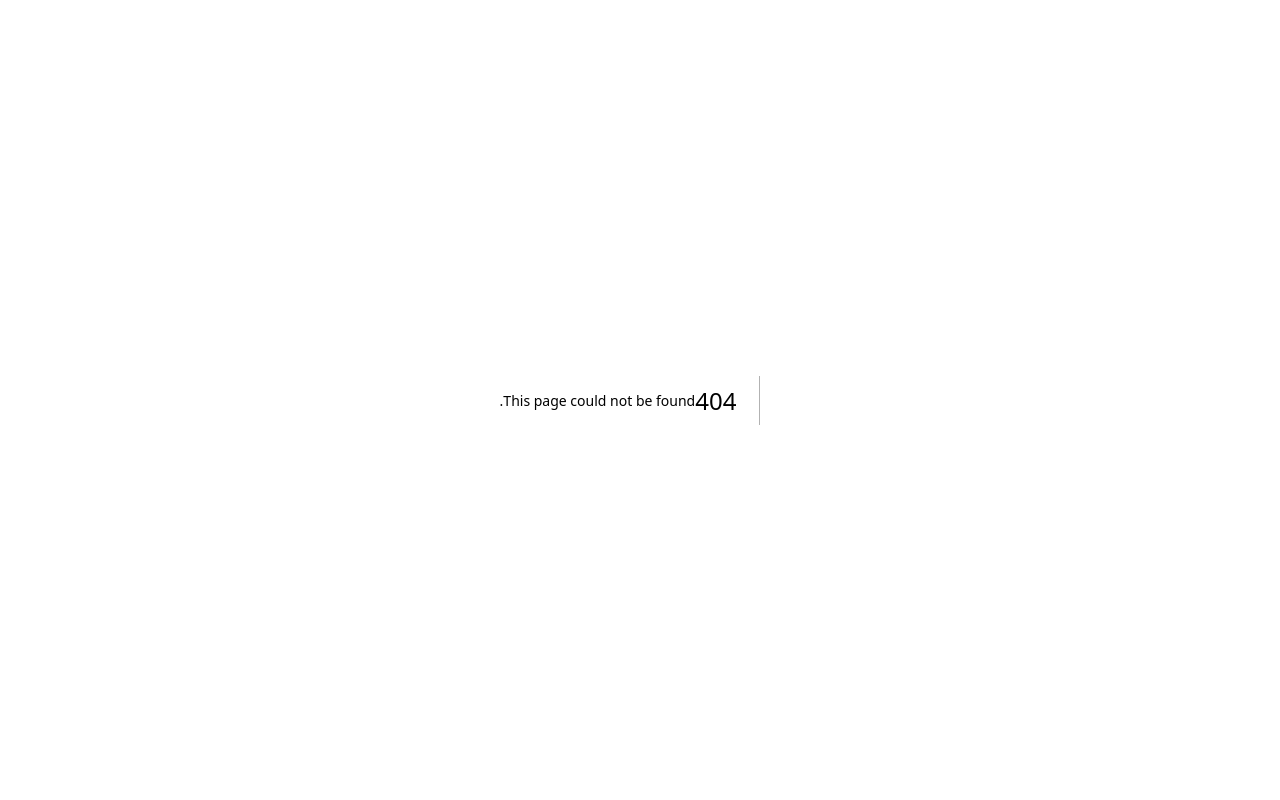
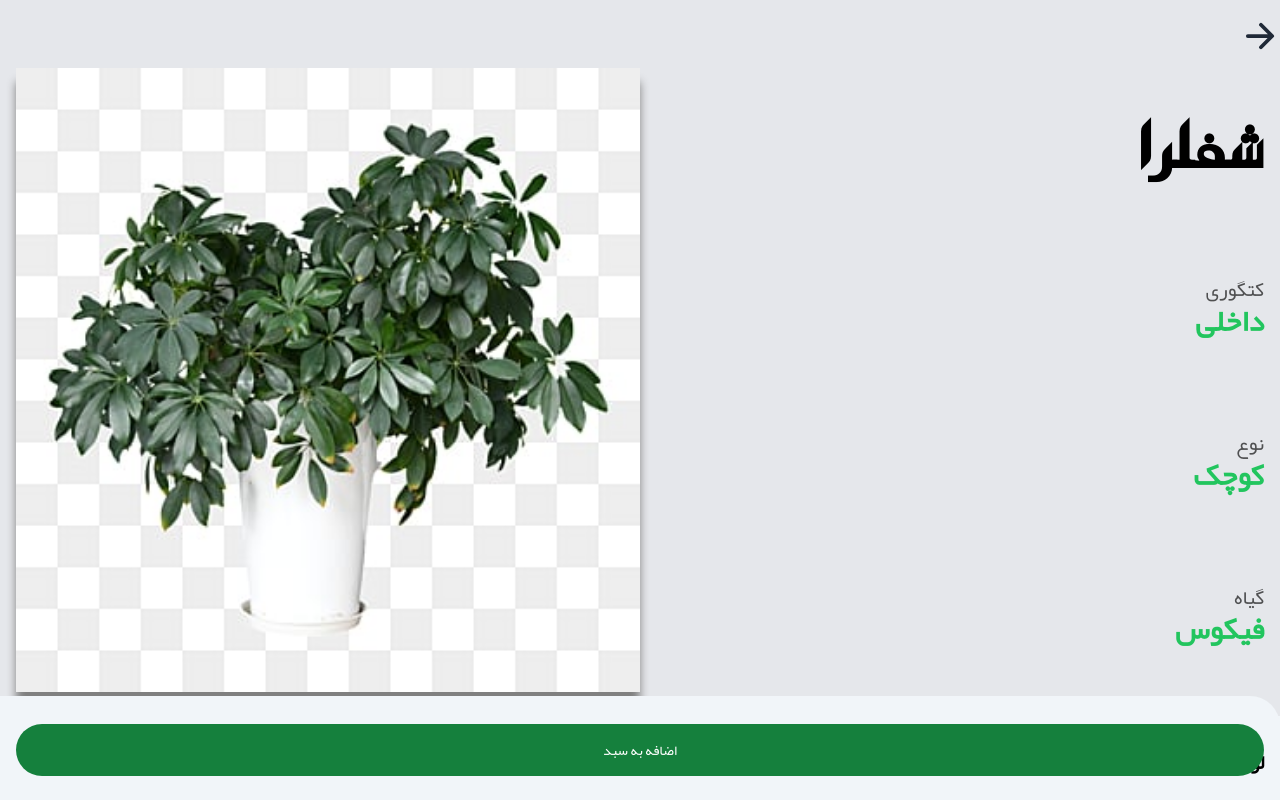
Before and after one commit to SinaAndDan/Sina-Flower-2024, a Next.js app: page /products/1 in a window 1280 px wide. Before the commit this address had no page. Shown: the top 800 px of the page. Built offline with nearby package versions, Linux system fonts and the light colour scheme.

Commit message:
dynamic routes added

```diff
--- a/src/app/components/DetailPage/Detail.tsx
+++ b/src/app/components/DetailPage/Detail.tsx
@@ -8,7 +8,7 @@ import Reviews from "./Reviews";
 import About from "./About";
 import Maintaining from "./Maintaining";
 
-const DetailNavbar: React.FC = () => {
+const DetailNavbar: React.FC<{ product: number }> = ({ product }) => {
   const textareaRef = useRef<HTMLTextAreaElement | null>(null);
   const [value, setValue] = useState<string>("");
   const [about, setAbout] = useState<boolean | null>(false);
@@ -56,7 +56,7 @@ const DetailNavbar: React.FC = () => {
 
   return (
     <div className="font-yekan w-full">
-      <DetailHero />
+      <DetailHero productId={product} />
       <div className="container mx-auto sm:px-0 px-2">
         <h6 className="mt-8 px-4 font-semibold sm:text-xl">
           لورم ایپسوم متن ساختگی با تولید سادگی نامفهوم از صنعت چاپ و با استفاده
--- a/src/app/components/DetailPage/DetailHero.tsx
+++ b/src/app/components/DetailPage/DetailHero.tsx
@@ -1,9 +1,25 @@
-import React from "react";
+import React, { useEffect, useState } from "react";
 import Image from "next/image";
 import { IoArrowForward } from "react-icons/io5";
 import ficus from "../../../../public/ficus.png";
+import { flowerData } from "../../../data/flowerdata";
 
-const DetailHero: React.FC = () => {
+const DetailHero: React.FC<{ productId: number }> = ({ productId }) => {
+  const [selectedProduct, setSelectedProduct] = useState<{
+    id: number;
+    name: string;
+    price: string;
+    image: string;
+  } | null>(null);
+
+  useEffect(() => {
+    // Search for product
+    const product = flowerData.find((item) => item.id === productId);
+    setSelectedProduct(product || null);
+  }, [productId]);
+
+  console.log(selectedProduct);
+
   return (
     <div className="container mx-auto sm:px-0 px-2 w-full bg-gray-200 relative notched-corner">
       <div className="w-full content-notch">
@@ -13,7 +29,7 @@ const DetailHero: React.FC = () => {
         <div className="h-full px-4 pb-6 mt-3 flex justify-between">
           <div className="flex flex-col justify-around">
             <h5 className="font-bold font-abasan text-2xl sm:text-4xl md:text-5xl xl:text-7xl">
-              فیکوس لیراتا
+              {selectedProduct?.name}
             </h5>
             <div className="">
               <p className="opacity-65 text-xs sm:text-base md:text-lg xl:text-xl">
@@ -42,10 +58,11 @@ const DetailHero: React.FC = () => {
           </div>
           <Image
             width={500}
-            height={200}
-            src={ficus}
+            height={300}
+            src={selectedProduct?.image || "/ficus.png"}
             alt="هیجی"
             className="md:w-full lg:w-1/2 saturate-150 shadow-gray-100 image-shadow"
+            layout="'intrinsic"
           />
         </div>
       </div>
--- a/src/app/components/MainPage/Products/FlowerCard.tsx
+++ b/src/app/components/MainPage/Products/FlowerCard.tsx
@@ -15,7 +15,7 @@ interface FlowerCardProps {
 const FlowerCard: React.FC<FlowerCardProps> = ({ flower }) => {
   return (
     <Link
-      href={`/detail`}
+      href={`/products/${flower.id}`}
       className="bg-white rounded-2xl shadow-md m-3 w-48 text-right overflow-hidden block"
     >
       <Image
--- a/src/app/detail/page.tsx
+++ /dev/null
@@ -1,12 +0,0 @@
-"use client";
-
-import { useRouter } from "next/navigation";
-import Detail from "../components/DetailPage/Detail";
-
-const DetailPage: React.FC = () => {
-  const router = useRouter();
-
-  return <Detail />;
-};
-
-export default DetailPage;
--- /dev/null
+++ b/src/app/products/[productId]/page.tsx
@@ -0,0 +1,10 @@
+import Detail from "../../components/DetailPage/Detail";
+
+const DetailPage: React.FC<{ params: { productId: number } }> = ({
+  params,
+}) => {
+  const productId = params.productId;
+  return <Detail product={Number(productId)} />;
+};
+
+export default DetailPage;
```
